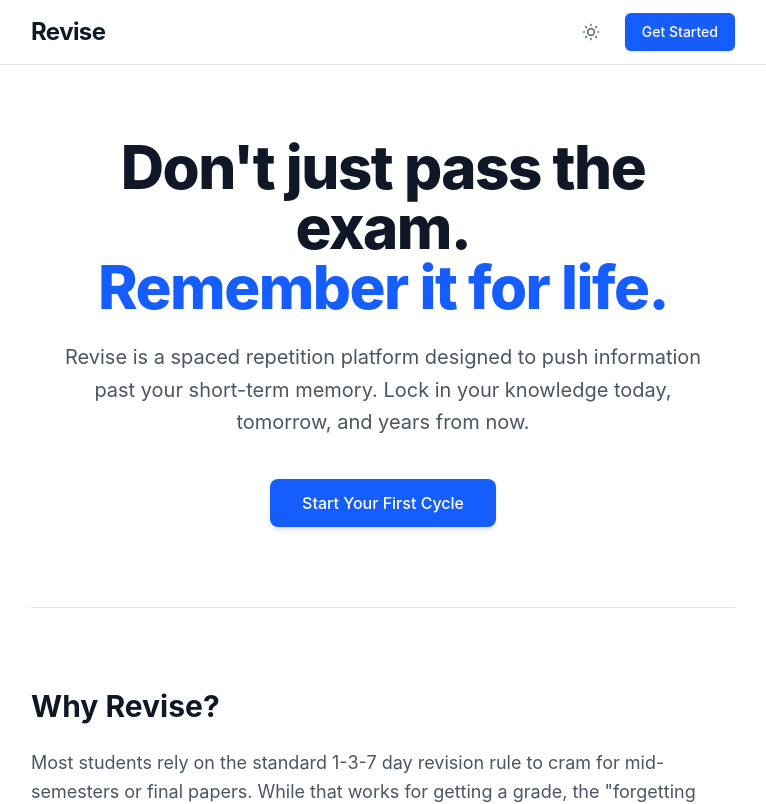
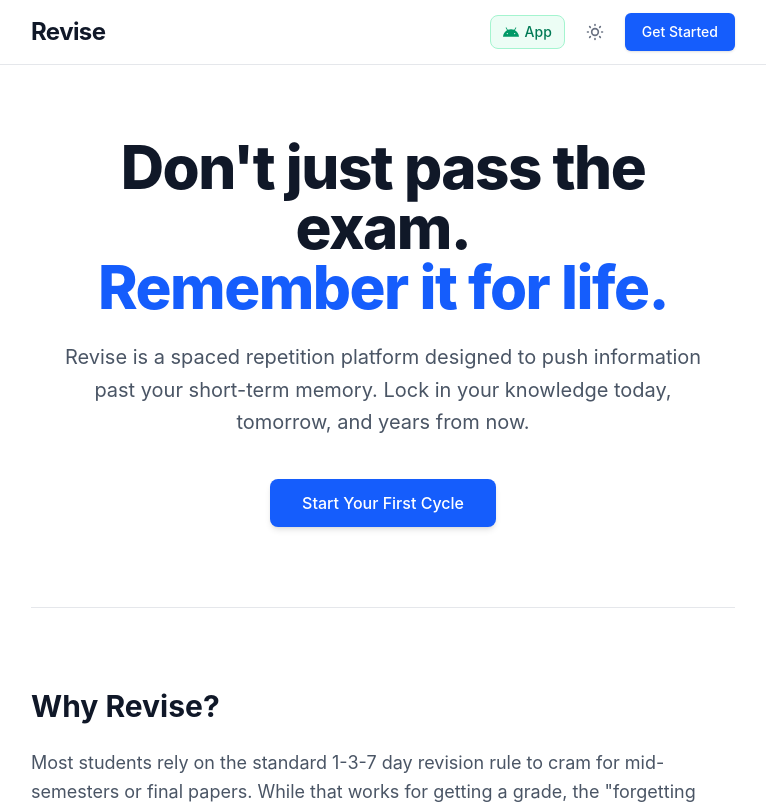
Before and after one commit to TagCoding223/revise, a React (Vite) app in the folder frontend/: page / in a window 1280 px wide. Shown: the top 804 px of the page, without its empty margins (257-1023 px from the left). Built offline with nearby package versions, Linux system fonts and the light colour scheme; no server answers.

Commit message:
(frontend) add app download button on navbar

```diff
--- a/frontend/src/components/Navbar.jsx
+++ b/frontend/src/components/Navbar.jsx
@@ -16,7 +16,6 @@ export default function Navbar() {
 
   return (
     <nav className="w-full border-b border-gray-200 dark:border-gray-800 bg-white dark:bg-gray-900 transition-colors duration-300">
-      {/* Max-width container to keep content centered per your requirements */}
       <div className="max-w-3xl mx-auto px-4 sm:px-6 lg:px-8">
         <div className="flex justify-between items-center h-16">
 
@@ -29,7 +28,20 @@ export default function Navbar() {
           </Link>
 
           {/* Right Side Actions */}
-          <div className="flex items-center space-x-4">
+          <div className="flex items-center space-x-2 sm:space-x-3">
+
+            {/* Download Android App Button */}
+            <Link
+              to="/download"
+              className="inline-flex items-center gap-1.5 px-3 py-1.5 text-xs sm:text-sm font-medium rounded-lg text-emerald-700 dark:text-emerald-300 bg-emerald-50 dark:bg-emerald-950/40 hover:bg-emerald-100 dark:hover:bg-emerald-900/50 border border-emerald-200 dark:border-emerald-800/60 transition-all duration-200 cursor-pointer"
+              title="Download Android App"
+            >
+              {/* Android Robot SVG Icon */}
+              <svg className="w-4 h-4 text-emerald-600 dark:text-emerald-400 shrink-0" viewBox="0 0 24 24" fill="currentColor">
+                <path d="M17.523 15.3414c-.5511 0-.9993-.4486-.9993-.9997s.4482-.9993.9993-.9993c.551 0 .9993.4482.9993.9993 0 .5511-.4483.9997-.9993.9997m-11.046 0c-.5511 0-.9993-.4486-.9993-.9997s.4482-.9993.9993-.9993c.5511 0 .9994.4482.9994.9993 0 .5511-.4483.9997-.9994.9997m11.4045-6.02l1.996-3.4572c.1554-.269.0631-.6135-.2059-.7689-.269-.1554-.6135-.0631-.7689.2059l-2.0211 3.5008C15.3402 8.169 13.7228 7.8286 12 7.8286s-3.3402.3404-4.8816.9724L5.0973 5.3002c-.1554-.269-.4999-.3613-.7689-.2059-.269.1554-.3613.4999-.2059.7689l1.996 3.4572C2.6105 11.2587.318 14.8291 0 19.1429h24c-.318-4.3138-2.6105-7.8842-6.1185-9.8215" />
+              </svg>
+              <span className="hidden sm:inline">App</span>
+            </Link>
 
             {/* Theme Toggle Button */}
             <button
@@ -38,12 +50,10 @@ export default function Navbar() {
               aria-label="Toggle Dark Mode"
             >
               {isDark ? (
-                // Moon Icon (Dark Mode Active)
                 <svg className="w-5 h-5" fill="none" stroke="currentColor" viewBox="0 0 24 24">
                   <path strokeLinecap="round" strokeLinejoin="round" strokeWidth={2} d="M20.354 15.354A9 9 0 018.646 3.646 9.003 9.003 0 0012 21a9.003 9.003 0 008.354-5.646z" />
                 </svg>
               ) : (
-                // Sun Icon (Light Mode Active)
                 <svg className="w-5 h-5" fill="none" stroke="currentColor" viewBox="0 0 24 24">
                   <path strokeLinecap="round" strokeLinejoin="round" strokeWidth={2} d="M12 3v1m0 16v1m9-9h-1M4 12H3m15.364 6.364l-.707-.707M6.343 6.343l-.707-.707m12.728 0l-.707.707M6.343 17.657l-.707.707M16 12a4 4 0 11-8 0 4 4 0 018 0z" />
                 </svg>
@@ -52,8 +62,7 @@ export default function Navbar() {
 
             {/* Authentication Action Button */}
             {user ? (
-              <div className="flex items-center space-x-4">
-                {/* User Profile Icon */}
+              <div className="flex items-center space-x-2 sm:space-x-3">
                 <Link
                   to="/profile"
                   className="flex items-center justify-center p-1.5 rounded-full bg-gray-100 dark:bg-gray-800 text-gray-500 dark:text-gray-400 hover:text-gray-900 dark:hover:text-white hover:bg-gray-200 dark:hover:bg-gray-700 transition-colors cursor-pointer"
```
